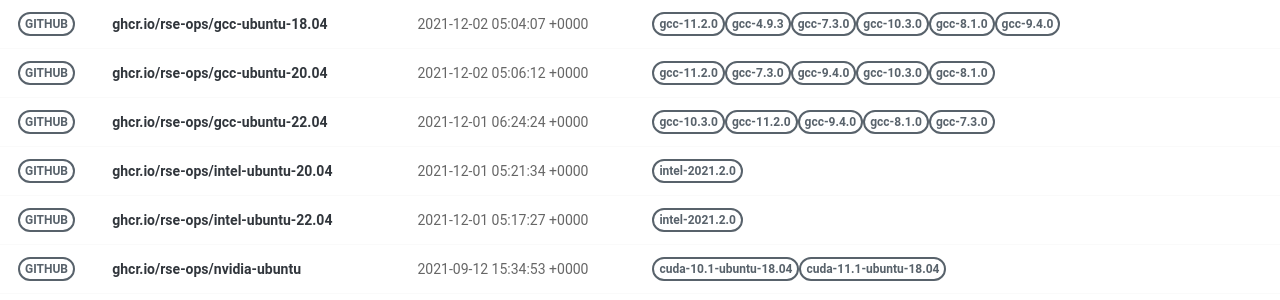
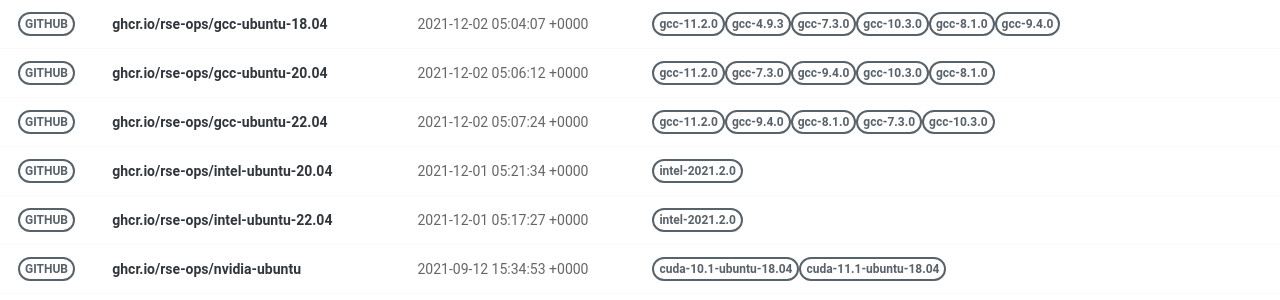
Before and after one commit to rse-ops/docker-images, a Jekyll site: the page built from pages/index.md, in a window 1280 px wide. Shown: the part 375-675 px from the top of the page. Built offline with Jekyll 4.4.1, drawn with Linux system fonts in a browser that asks for light colours; nearby versions of some CDN libraries.

Commit message:
Automated push to update library 2021-12-02

```diff
--- a/_library/ghcr.io-rse-ops-gcc-ubuntu-22.04.md
+++ b/_library/ghcr.io-rse-ops-gcc-ubuntu-22.04.md
@@ -1,14 +1,11 @@
 ---
 layout: container
 name: ghcr.io/rse-ops/gcc-ubuntu-22.04
-updated_at: 2021-12-01 06:24:24.691072
+updated_at: 2021-12-02 05:07:24.847416
 
 
 container_url: https://github.com/orgs/rse-ops/packages/container/package/gcc-ubuntu-22.04
 versions:
- - tag: gcc-10.3.0
-   dockerfile: https://github.com/rse-ops/docker-images/blob/main/ubuntu/gcc/Dockerfile
-   manifest: https://crane.ggcr.dev/manifest/ghcr.io/rse-ops/gcc-ubuntu-22.04:gcc-10.3.0
  - tag: gcc-11.2.0
    dockerfile: https://github.com/rse-ops/docker-images/blob/main/ubuntu/gcc/Dockerfile
    manifest: https://crane.ggcr.dev/manifest/ghcr.io/rse-ops/gcc-ubuntu-22.04:gcc-11.2.0
```
Also changed, not shown: other parts of _library/ghcr.io-rse-ops-gcc-ubuntu-22.04.md (+3 -0 lines).
